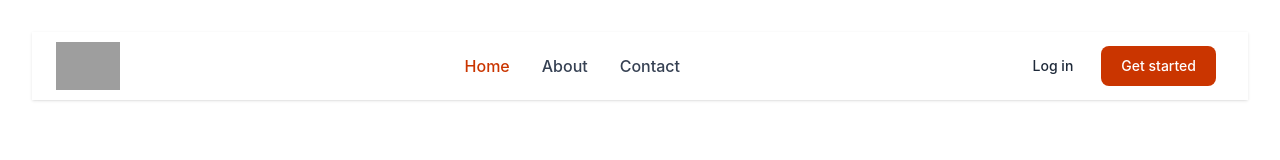
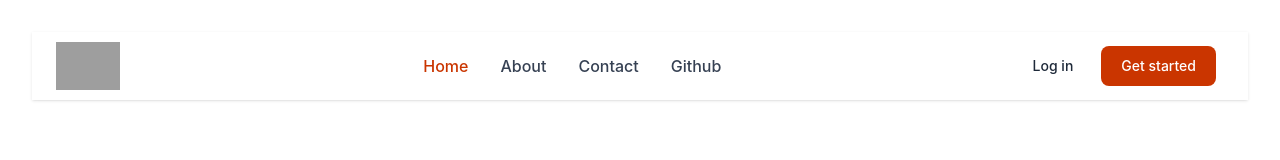
Before and after one commit to HassanSheikh456/React-Router, a React (Vite) app: page / in a window 1280 px wide. Shown: the top 160 px of the page. Built offline with nearby package versions, Linux system fonts and the light colour scheme; grey boxes are pictures that could not be loaded.

Commit message:
feat: add Github navigation link to Header component

```diff
--- a/src/components/Header/Header.jsx
+++ b/src/components/Header/Header.jsx
@@ -73,6 +73,19 @@
                   Contact
                 </NavLink>
               </li>
+              <li>
+                <NavLink
+                  to="/Github"
+                  className={({ isActive }) =>
+                    `block py-2 pr-4 pl-3 duration-200
+                    ${isActive ? "text-orange-700" : "text-gray-700"}
+                     border-b border-gray-100 hover:bg-gray-50 lg:hover:bg-transparent lg:border-0
+                     hover:text-orange-700 lg:p-0`
+                  }
+                >
+                  Github
+                </NavLink>
+              </li>
             </ul>
           </div>
         </div>
```
